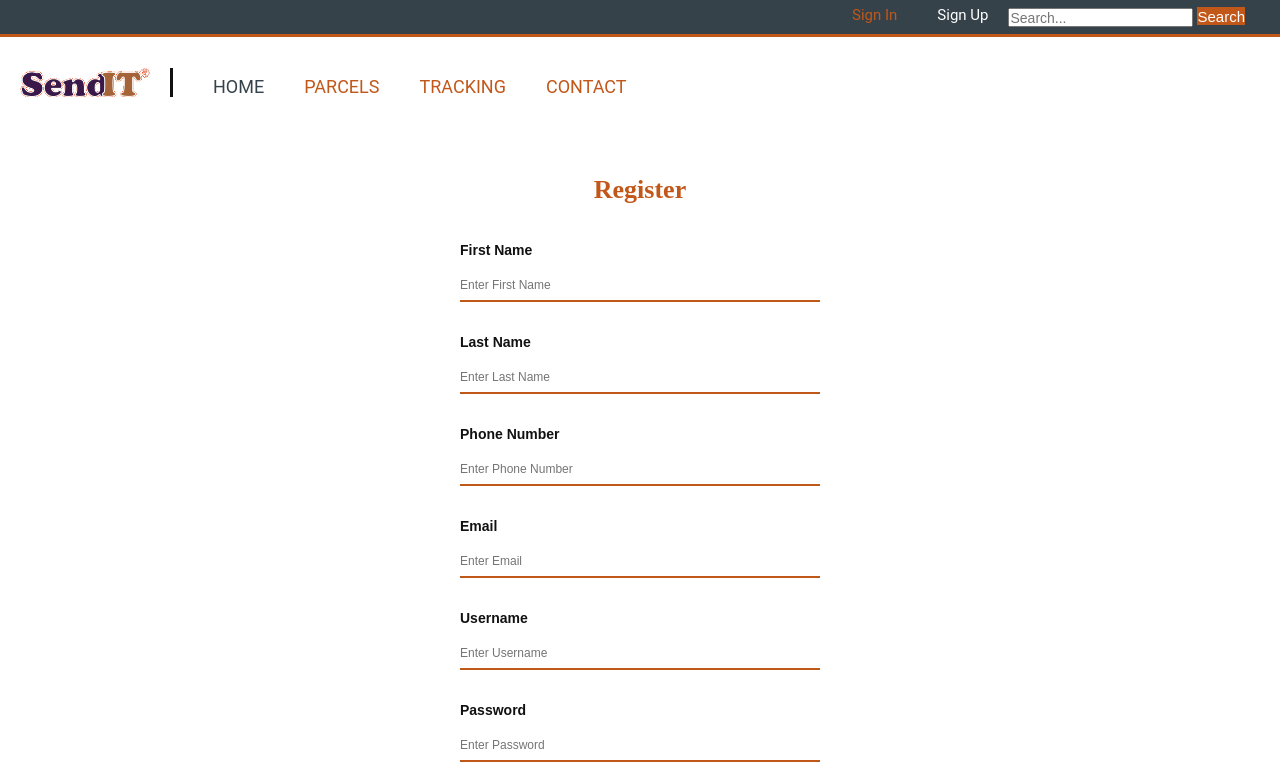
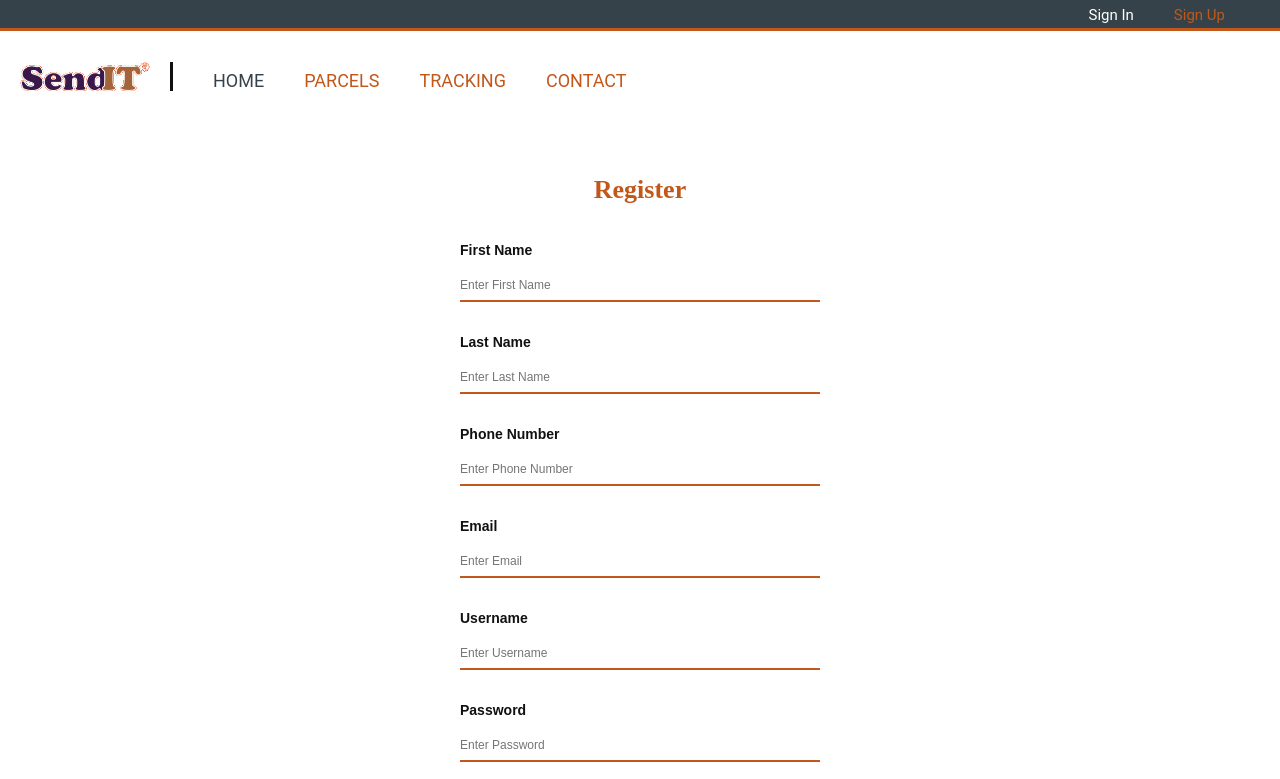
Before and after one commit to awesomeKelly04/SendIT-Repository, a website: page signup.html in a window 1280 px wide. Shown: the top 779 px of the page. Drawn offline with Linux system fonts and the light colour scheme.

Commit message:
Remove text shadow and search on nav bar

```diff
--- a/css/style.css
+++ b/css/style.css
@@ -191,12 +191,16 @@ main section div table th {
 	color: #35424a;
 }
 
-.sit-nav ul li.active a{
+.sit-nav ul li a{
 	color: #fff;
 }
 
+.sit-nav ul li.active a{
+	color: #C2571A;
+}
+
 .sit-nav ul li a:hover{
-	color: #fff;
+	color: #C2571A;
 }
 
 .sit-nav {
--- a/sendIT-API/package.json
+++ b/sendIT-API/package.json
@@ -20,5 +20,8 @@
     "joi": "^14.0.6",
     "mocha": "^5.2.0",
     "request": "^2.88.0"
+  },
+  "devDependencies": {
+    "eslint-config-rallycoding": "^3.2.0"
   }
 }
--- a/signup.html
+++ b/signup.html
@@ -18,13 +18,6 @@
         <ul class="sub-nav">
           <li><a href="signin.html" >Sign In</a></li>
           <li class="active"><a href="signup.html" >Sign Up</a></li>
-          <li>
-            <form method="POST" action="" class="search" id="search">
-              <input type="text" placeholder="Search..." />
-              <button type="submit" class="searchBtn" >Search
-              </button>
-            </form>
-          </li>
         </ul>
       </nav>
 
```
Also changed, not shown: adminPage.html (+0 -7 lines), changeDestinationView.html (+0 -7 lines), changeLocation.html (+0 -7 lines), contactus.html (+0 -7 lines), displayAllOrderByUserView.html (+0 -7 lines), locationView.html (+0 -7 lines), parcelSummary.html (+0 -7 lines), parcels.html (+0 -7 lines), sendIT-API/test/server.test.js (+1 -1 lines), signin.html (+0 -7 lines), tracking.html (+0 -7 lines), sendIT-API/.eslintrc.js (added), 2 other files.
